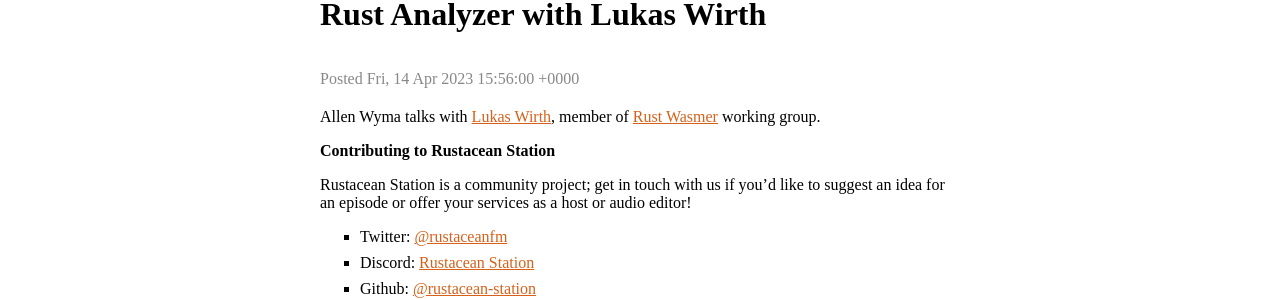
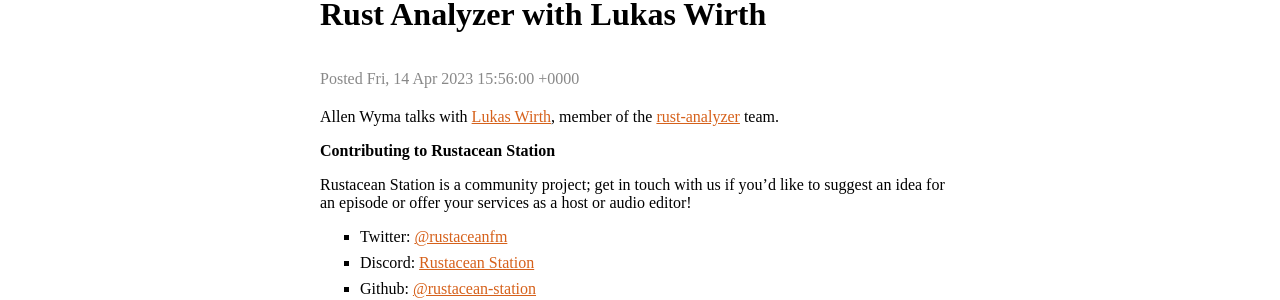
Before and after one commit to rustacean-station/rustacean-station.org, a Jekyll site: the page built from _episodes/interviews/2023-04-14-lukas-wirth.md, in a window 1280 px wide. Shown: the part 555-855 px from the top of the page. Built offline with Jekyll 4.4.1, drawn with Linux system fonts in a browser that asks for light colours.

Commit message:
Update _episodes/interviews/2023-04-14-lukas-wirth.md
Co-authored-by: Lukas Wirth <lukastw97@gmail.com>

```diff
--- a/_episodes/interviews/2023-04-14-lukas-wirth.md
+++ b/_episodes/interviews/2023-04-14-lukas-wirth.md
@@ -7,7 +7,7 @@
 #reddit: (leave blank on initial publish, amend with link and uncomment this line after Reddit thread has been posted)
 ---
 
-Allen Wyma talks with [Lukas Wirth](https://veykril.github.io/), member of [Rust Wasmer](https://rust-analyzer.github.io/) working group.
+Allen Wyma talks with [Lukas Wirth](https://veykril.github.io/), member of the [rust-analyzer](https://rust-analyzer.github.io/) team.
 
 ## Contributing to Rustacean Station
 
```
